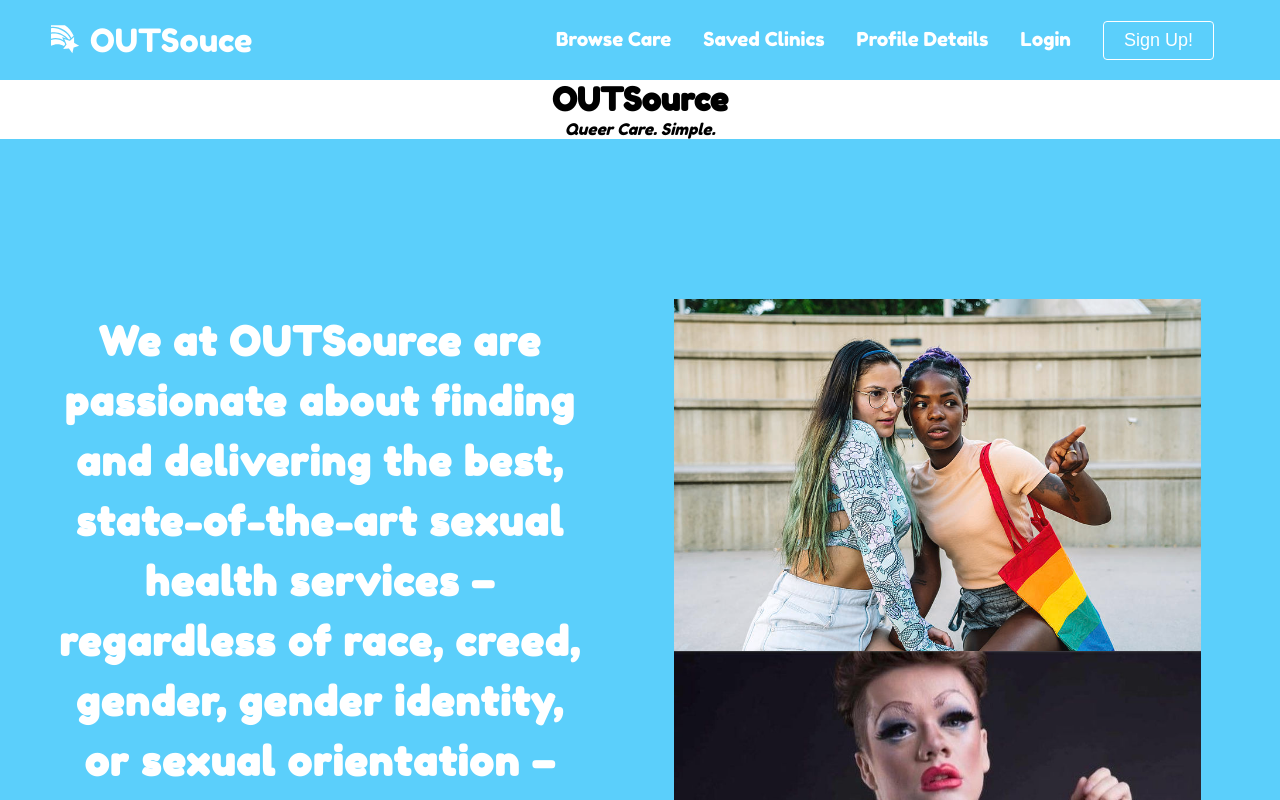
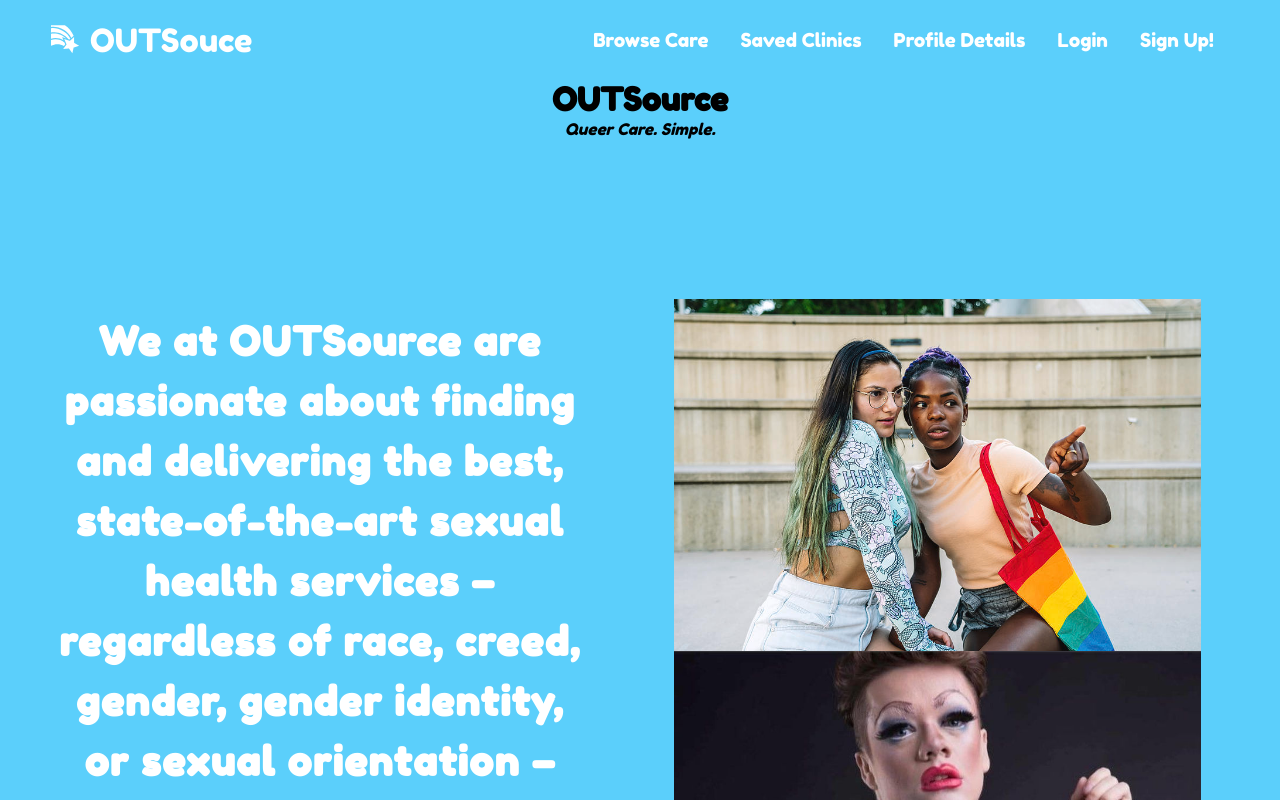
Before and after one commit to bitz820/OUTSource, a React (Create React App) app in the folder client/: page / in a window 1280 px wide. Shown: the top 800 px of the page. Built offline with nearby package versions, Linux system fonts and the light colour scheme; no server answers.

Commit message:
styled the navbar into app.css

```diff
--- /dev/null
+++ b/client/src/App.css
@@ -0,0 +1,175 @@
+/* Color Palette */
+/* PINK: #f5abb9; */
+/* BLUE: #5bcffb; */
+
+/* Global Styles */
+
+body {
+    text-align: center;
+    box-sizing: border-box;
+    font-family: 'Fredoka One', cursive;
+    background-color: #5bcffb;
+    background-size: cover;
+    background-repeat: no-repeat;
+    height: 100%;
+    margin: 0;
+}
+
+#root {
+    height: 100vh;
+}
+
+:root {
+    --animate-duration: 300ms;
+}
+
+
+/* Nav Bar Styling */
+.navbar {
+    background: #5bcffb;
+    height: 80px;
+    display: flex;
+    justify-content: center;
+    align-items: center;
+    font-size: 1.2rem;
+    position: sticky;
+    top: 0;
+    z-index: 999;
+}
+
+.navbar-container {
+    display: flex;
+    justify-content: space-between;
+    height: 80px;
+}
+
+.container {
+    z-index: 1;
+    width: 100%;
+    max-width: 1300px;
+    margin-right: auto;
+    margin-left: auto;
+    padding-right: 50px;
+    padding-left: 50px;
+}
+
+.navbar-logo {
+    justify-self: start;
+    cursor: pointer;
+    text-decoration: none;
+    font-size: 2rem;
+    display: flex;
+    align-items: center;
+    color: white
+}
+
+.navbar-icon {
+    margin-right: 0.5rem;
+}
+
+.navbar-logo:hover {
+    color: #f5abb9
+}
+
+.nav-menu {
+    display: flex;
+    align-items: center;
+    justify-content: center;
+    list-style: none;
+    text-align: center;
+    justify-content: end;
+
+}
+
+.nav-item {
+    height: 80px;
+}
+
+.nav-item:hover {
+    border-bottom: 14px solid #f5abb9;
+}
+
+.nav-links {
+    color: white;
+    display: flex;
+    align-items: center;
+    text-decoration: none;
+    padding: 0.5rem 1rem;
+    height: 100%;
+}
+
+.fa-bars {
+    color: #fff;
+}
+
+.menu-icon {
+    color: #fff;
+    display: none;
+}
+
+@media screen and (max-width: 960px) {
+
+    .nav-menu {
+        display: flex;
+        flex-direction: column;
+        justify-content: flex-start;
+        width: 100%;
+        height: 90vh;
+        position: absolute;
+        top: 80px;
+        left: -100%;
+        opacity: 1;
+        transition: all 0.5s ease;
+    }
+
+    .nav-menu.active {
+        background: #5bcffb;
+        left: 0;
+        opacity: 1;
+        transition: all 0.6s ease;
+        z-index: 1;
+    }
+
+    .nav-links {
+        text-align: center;
+        padding: 2rem;
+        width: 100%;
+        display: table;
+    }
+
+    .nav-links:hover {
+        color: #f5abb9;
+        transform: scale(1.2);
+        transition: all 0.3s ease;
+    }
+
+    .nav-item {
+        width: 100%;
+    }
+
+    .nav-item:hover {
+        border: transparent;
+    }
+
+    .navbar-logo {
+        position: absolute;
+        top: 0;
+        left: 0;
+        transform: translate(25%, 50%);
+    }
+
+    .menu-icon {
+        display: block;
+        position: absolute;
+        top: 0;
+        right: 0;
+        transform: translate(-100%, 60%);
+        font-size: 1.8rem;
+        cursor: pointer;
+    }
+
+    .fa-times {
+        color: #fff;
+        font-size: 2rem;
+    }
+}
--- a/client/src/App.js
+++ b/client/src/App.js
@@ -15,6 +15,7 @@ import ProtectedRoutes from "./Components/ProtectedRoutes"
 import ClinicContainer from "./Components/ClinicContainer";
 import FavoritesContainer from "./Components/FavoritesContainer"
 import 'react-toastify/dist/ReactToastify.css';
+import "./App.css"
 
 import HeroSection from "./Components/HeroSection";
 
--- a/client/src/Components/NavBar.js
+++ b/client/src/Components/NavBar.js
@@ -3,10 +3,8 @@ import { NavLink } from "react-router-dom"
 import { useDispatch, useSelector } from "react-redux"
 import { GiRainbowStar } from "react-icons/gi"
 import { FaBars, FaTimes } from "react-icons/fa"
-import {toast } from "react-toastify"
-import "./pages/NavBar.css"
-import styled from "styled-components"
-import { Button } from "./pages/Button"
+import { toast } from "react-toastify"
+
 import { logoutUser } from '../Features/usersSlice'
 
 
@@ -14,32 +12,17 @@ import { logoutUser } from '../Features/usersSlice'
 function NavBar() {
     const user = useSelector(state => state.user)
     const dispatch = useDispatch()
+    const [click, setClick] = useState(false)
 
-    const [click, setClick] = useState(false)
-    const [button, setButton] = useState(true)
+    const handleLogout = () => dispatch(logoutUser(toast))
 
     const closeMobileMenu = () => setClick(false)
-
     const doBoth = () => {
         closeMobileMenu()
         handleLogout()
     }
 
-
-    const showButton = () => {
-        if (window.innerWidth <= 960) {
-            setButton(false)
-        } else setButton(true)
-    }
-    window.addEventListener("resize", showButton)
-
-    const handleLogout = () => {
-        dispatch(logoutUser(toast))
-    }
-
-
     return (
-        <>
         <div className="navbar">
             <div className="navbar-container container">
                 <NavLink exact to="/" className="navbar-logo" onClick={closeMobileMenu}>
@@ -73,84 +56,16 @@ function NavBar() {
                         }
                     </li>
                     {user.id ? null :
-                            <li className='nav-btn'>
-                                {button ? (
-                                    <NavLink exact to="/signup" onClick={closeMobileMenu} className="btn-link">
-                                        <Button buttonStyle="btn--outline">Sign Up!</Button>
+                        <li className='nav-item'>
+                            <NavLink exact to="/signup" onClick={closeMobileMenu} className="nav-links">
+                                Sign Up!
                             </NavLink>
-                                ) :
-                                    <NavLink exact to="/signup" onClick={closeMobileMenu} className="btn-link">
-                                        <Button buttonStyle="btn--outline" buttonSize="mobile">Sign Up!</Button>
-                                    </NavLink>
-                                }
                         </li>
                     }
-
-
                 </ul>
             </div>
         </div>
-        </>
-
-
-
     )
 }
 
 export default NavBar
-
-// const NavStyle = styled.div`
-//     display: flex;
-//     /* width: 35vh; */
-//     padding: 25px;
-//     text-align: center;
-//     font-size: clamp(1.5rem, 3vw + 1rem, .5rem);
-//     align-items: center;
-//     margin-bottom: 30px;
-//     justify-content: space-around;
-// `
-
-// const StyledLink = styled(NavLink)`
-//     width: 100%;
-//     padding: 12px;
-//     margin:  6px 6px;
-//     background: #357266;
-//     border: #312509 6px solid;
-//     text-decoration: none;
-//     color: white;
-// `
-
-// function NavBar() {
-//     const dispatch = useDispatch()
-
-//     const user = useSelector(state => state.user)
-
-
-//     const handleLogout = () => {
-//         dispatch(logoutUser(user))
-//     }
-
-//     return (
-//         <NavStyle>
-//             <StyledLink exact to="/" >
-//                 Home
-//             </StyledLink>
-//             <StyledLink exact to="/clinics" >
-//                 Browse Care
-//             </StyledLink>
-//             <StyledLink exact to="/favorites" >
-//                 {user.first_name}'s Saved Clinics
-//             </StyledLink>
-//             <StyledLink exact to="/profile" >
-//                 Profile Details
-//             </StyledLink>
-//             {(user.id) ?
-//                 <StyledLink exact to="/" onClick={handleLogout}>Log Out</StyledLink>
-//                 :
-//                 <StyledLink exact to="/login">Login</StyledLink>
-//             }
-//         </NavStyle>
-//     )
-// }
-
-// export default NavBar
```
Lines whose indentation alone changed are shown as unchanged.
